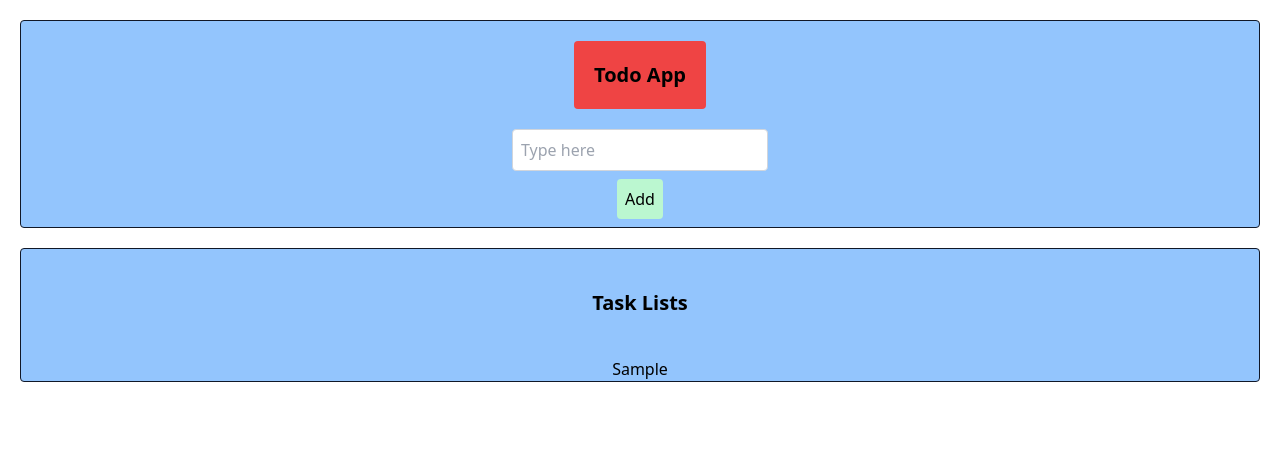
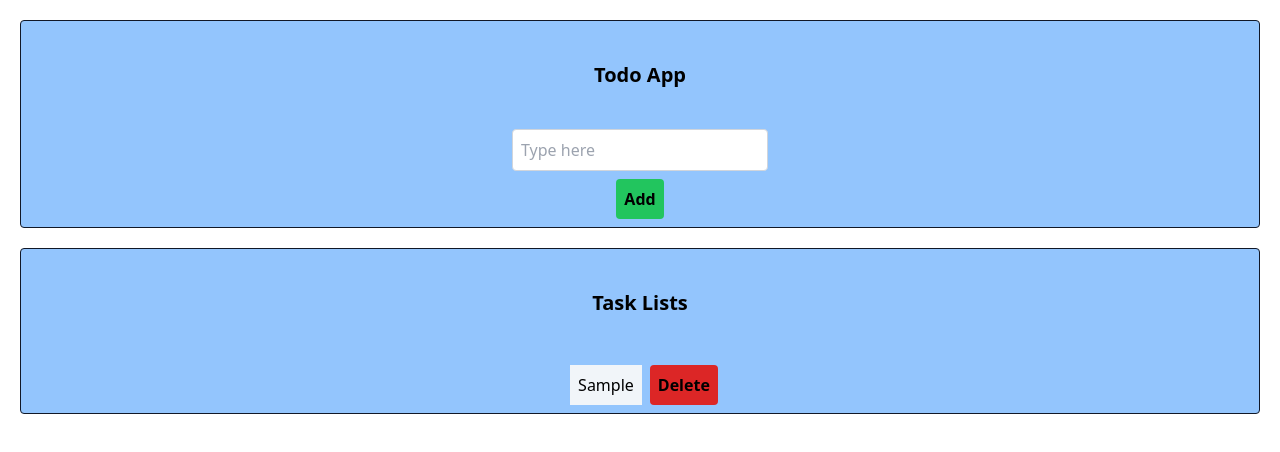
Before and after one commit to irfad-c/todo-app-mern, a React (Vite) app: page / in a window 1280 px wide. Both pictures are taken after typing "Sample" into the empty fields and a click on the button "Add". Shown: the top 452 px of the page. Built offline with nearby package versions, Linux system fonts and the light colour scheme.

Commit message:
Implement temporary localStorage persistence and delete functionality as a learning step before integrating MongoDB Atlas

```diff
--- a/src/components/TodoApp.tsx
+++ b/src/components/TodoApp.tsx
@@ -1,4 +1,4 @@
-import React, { useState } from "react";
+import React, { useEffect, useState } from "react";
 
 const App = () => {
   const [value, setValue] = useState("");
@@ -6,22 +6,32 @@ const App = () => {
 
   function handleList() {
     if (!value) return;
-
     const newTask = {
       id: Date.now(),
       title: value,
     };
-
-    setList([...list, newTask]);
+    const updatedList = [...list, newTask];
+    setList(updatedList);
+    localStorage.setItem("list", JSON.stringify(updatedList));
     setValue("");
   }
+  function handleDelete(id) {
+    const updatedList = list.filter((task) => task.id !== id);
+    setList(updatedList);
+    localStorage.setItem("list", JSON.stringify(updatedList));
+  }
+
+  useEffect(() => {
+    const savedList = JSON.parse(localStorage.getItem("list"));
+    if (savedList) {
+      setList(savedList);
+    }
+  }, []);
 
   return (
     <>
       <div className="flex flex-col items-center bg-blue-300 w-90 border border-gray-900 m-5 rounded">
-        <h2 className="bg-red-500 rounded text-xl font-bold m-5 p-5">
-          Todo App
-        </h2>
+        <h2 className="text-xl font-bold m-5 p-5">Todo App</h2>
         <input
           className="border border-gray-300 p-2 rounded w-64 focus:outline-none focus:ring-2 focus:ring-gray-900"
           placeholder="Type here"
@@ -32,7 +42,7 @@ const App = () => {
           onClick={() => {
             handleList();
           }}
-          className="bg-green-200 rounded m-2 p-2"
+          className="bg-green-500 font-bold rounded m-2 p-2"
         >
           Add
         </button>
@@ -42,7 +52,18 @@ const App = () => {
 
         <ul>
           {list.map((item) => (
-            <li key={item.id}>{item.title}</li>
+            <div key={item.id} className="flex items-center ">
+              {" "}
+              <li className="p-2 bg-slate-100 m-2">{item.title}</li>
+              <button
+                className="bg-red-600 p-2 rounded font-bold"
+                onClick={() => {
+                  handleDelete(item.id);
+                }}
+              >
+                Delete
+              </button>
+            </div>
           ))}
         </ul>
       </div>
```
